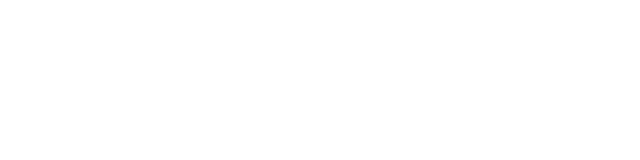
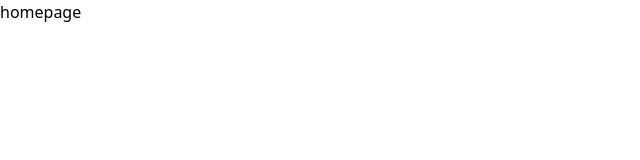
Before and after one commit to DuyITLOR/QualiCare_AI, a React (Vite) app in the folder client/: page / in a window 1280 px wide. Shown: the top 160 px of the page, without its empty margins (0-640 px from the left). Built offline with nearby package versions, Linux system fonts and the light colour scheme.

Commit message:
Add route for homepage

```diff
--- a/client/src/App.jsx
+++ b/client/src/App.jsx
@@ -1,9 +1,13 @@
 import React from 'react'
+import { Route, Routes } from 'react-router-dom'
+import HomePage from './pages/HomePage'
 
 const App = () => {
   return (
     <div>
-
+      <Routes>
+        <Route path = "/" element = {<HomePage/>}/>
+      </Routes>
     </div>
   )
 }
--- a/client/src/Pages/homepage.jsx
+++ b/client/src/Pages/homepage.jsx
@@ -0,0 +1,9 @@
+import React from 'react'
+
+const HomePage = () => {
+  return (
+    <div>homepage</div>
+  )
+}
+
+export default HomePage
```
